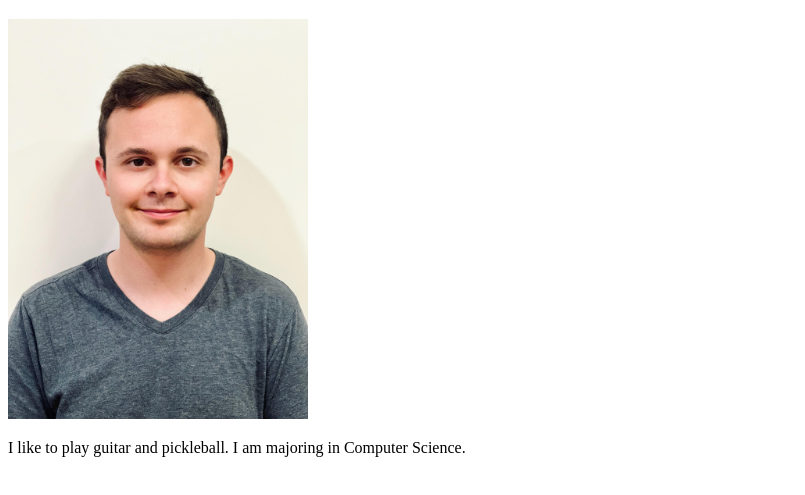
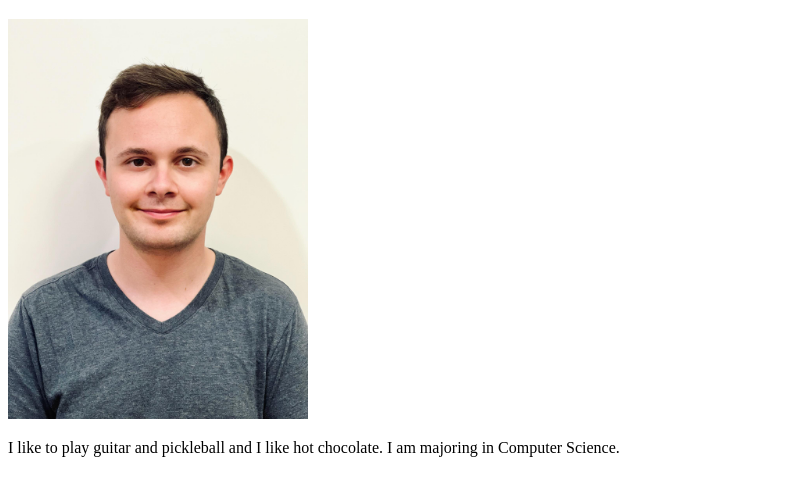
Before and after one commit to family002/wdd130, a plain HTML site: page index.html in a window 1280 px wide. Shown: the part 87-582 px from the top of the page, without its empty margins (0-805 px from the left). Drawn offline with Linux system fonts and the light colour scheme.

Commit message:
hot chocolate

```diff
--- a/index.html
+++ b/index.html
@@ -16,7 +16,7 @@
     </nav>
     <h1>Adam Arriola</h1>
     <img width ="300"src="IMG_9395.jpg" alt="Image of me">
-    <p>I like to play guitar and pickleball.
+    <p>I like to play guitar and pickleball and I like hot chocolate.
         I am majoring in Computer Science.
     </p>
 </body>
```
